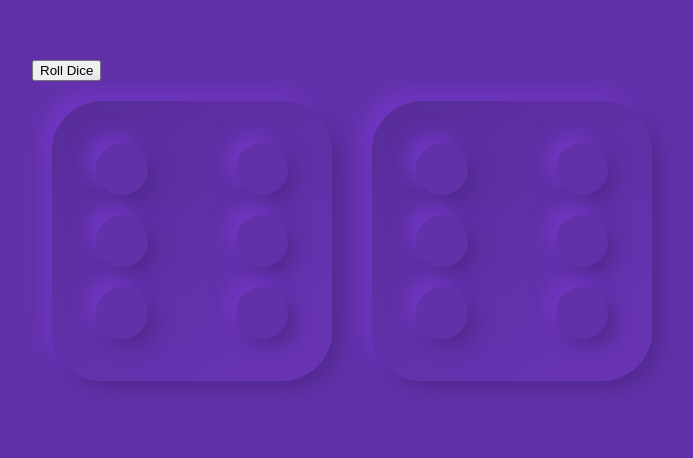
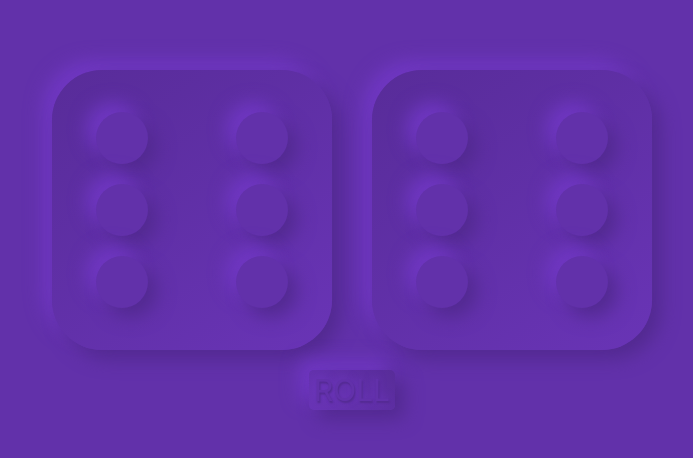
Before and after one commit to thesyaf/squishDie, a React (Create React App) app: page / in a window 1280 px wide. Shown: the part 170-628 px from the top of the page, without its empty margins (288-981 px from the left). Built offline with nearby package versions, Linux system fonts and the light colour scheme.

Commit message:
add styled button. wip.

```diff
--- a/src/App.js
+++ b/src/App.js
@@ -36,13 +36,17 @@ export default function App() {
     <div>
       {/* <button onClick={(e) => changeColour('yellow')}>yellow</button>
       <button onClick={(e) => changeColour('purple')}>purple</button> */}
-      <button onClick={(e) => roll(e)}>
-        {isRolling ? '...Rolling...' : 'Roll Dice'}
-      </button>
       <div className="box">
         <DieAlt rollDie={isRolling} />
         <DieAlt rollDie={isRolling} />
       </div>
+      <div
+        className="roll-button"
+        onClick={(e) => roll(e)}
+        disabled={isRolling}
+      >
+        ROLL
+      </div>
     </div>
   );
 }
--- a/src/die-alt.js
+++ b/src/die-alt.js
@@ -94,7 +94,6 @@ export default function DieAlt({ rollDie }) {
   useEffect(() => {
     if (isRolling) {
       setTimeout(() => {
-        console.log('roll triggers 2 secs later', isRolling);
         getNewGrid(rnd());
       }, 2000);
     }
@@ -107,12 +106,15 @@ export default function DieAlt({ rollDie }) {
     }
   };
 
+  const dieStyle = {
+    width: '30vh',
+    height: '30vh',
+    background: 'linear-gradient(145deg, #582c99, #6934b6)',
+    boxShadow: '9px 9px 18px #532a91, -9px -9px 18px #7138c4;',
+  };
+
   return (
-    <div
-      className="die purple"
-      style={{ width: dieSize, height: dieSize }}
-      onClick={(e) => roll(e)}
-    >
+    <div className="die" style={dieStyle} onClick={(e) => roll(e)}>
       <div className="dots-container">
         {grid.map((row) =>
           row.map((item, i) => (
--- a/src/styles.scss
+++ b/src/styles.scss
@@ -26,6 +26,25 @@ body {
   transition: background-color 2s ease-out;
 }
 
+.roll-button {
+  animation: squish-die-in 7s cubic-bezier(0.25, 0.46, 0.45, 0.94) both;
+  height: 30px;
+  width: fit-content;
+  margin: auto;
+  padding: 5px;
+  border-radius: 5px;
+  color: #6231aa;
+  font-size: 30px;
+  line-height: 30px;
+  // font-family: Futura;
+  background: linear-gradient(45deg, #6934b6, #582c99);
+  box-shadow: 9px -9px 18px #532a91, -9px 9px 18px #7138c4;
+  text-shadow: 1px 2px 2px #532a91, -2px -1px 8px #7138c4;
+  text-align: center;
+  // -webkit-background-clip: text;
+  // -moz-background-clip: text;
+}
+
 .box {
   font-family: sans-serif;
   text-align: center;
@@ -34,6 +53,7 @@ body {
   justify-content: center;
   align-items: center;
 }
+
 .die {
   padding: 20px;
   margin: 20px;
```
